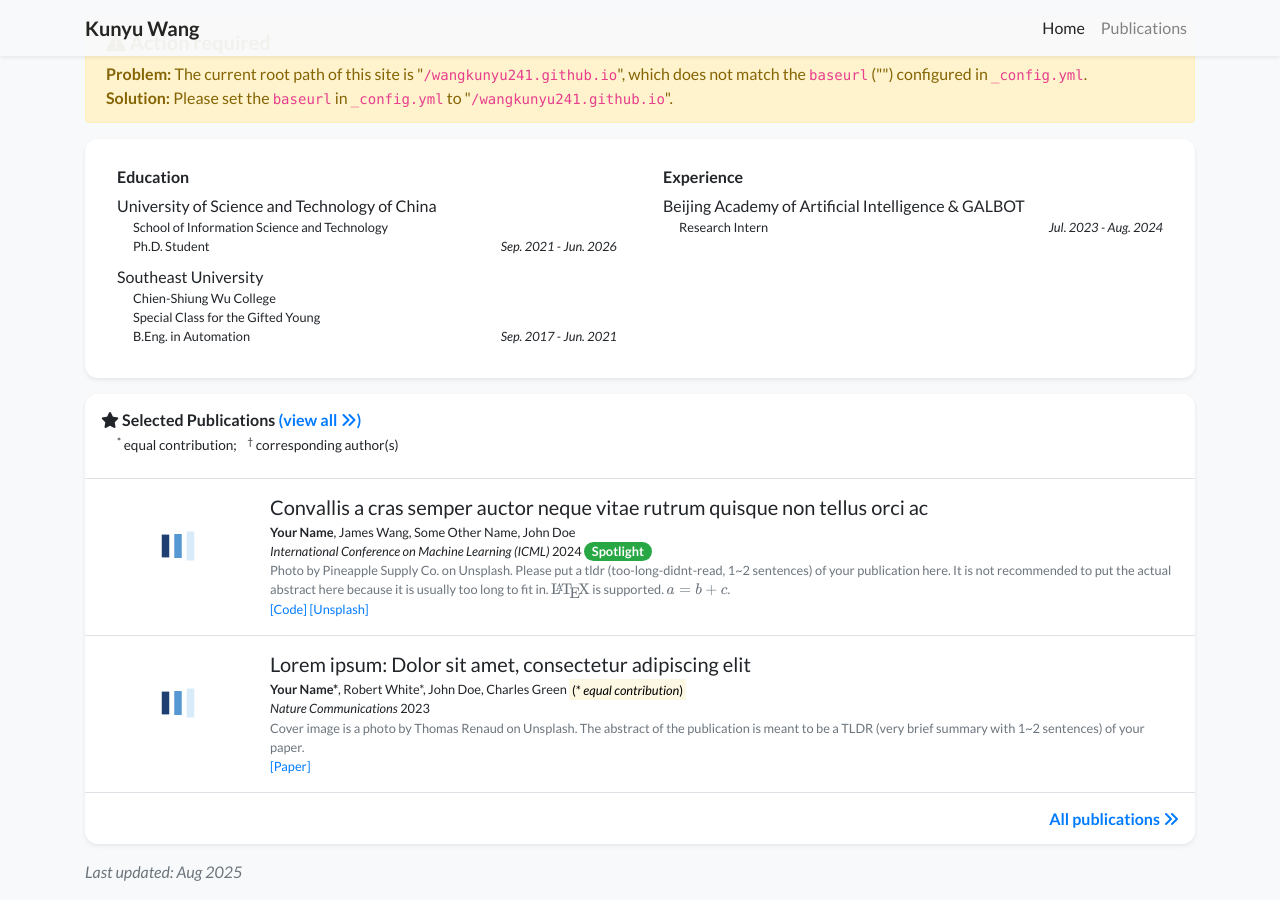
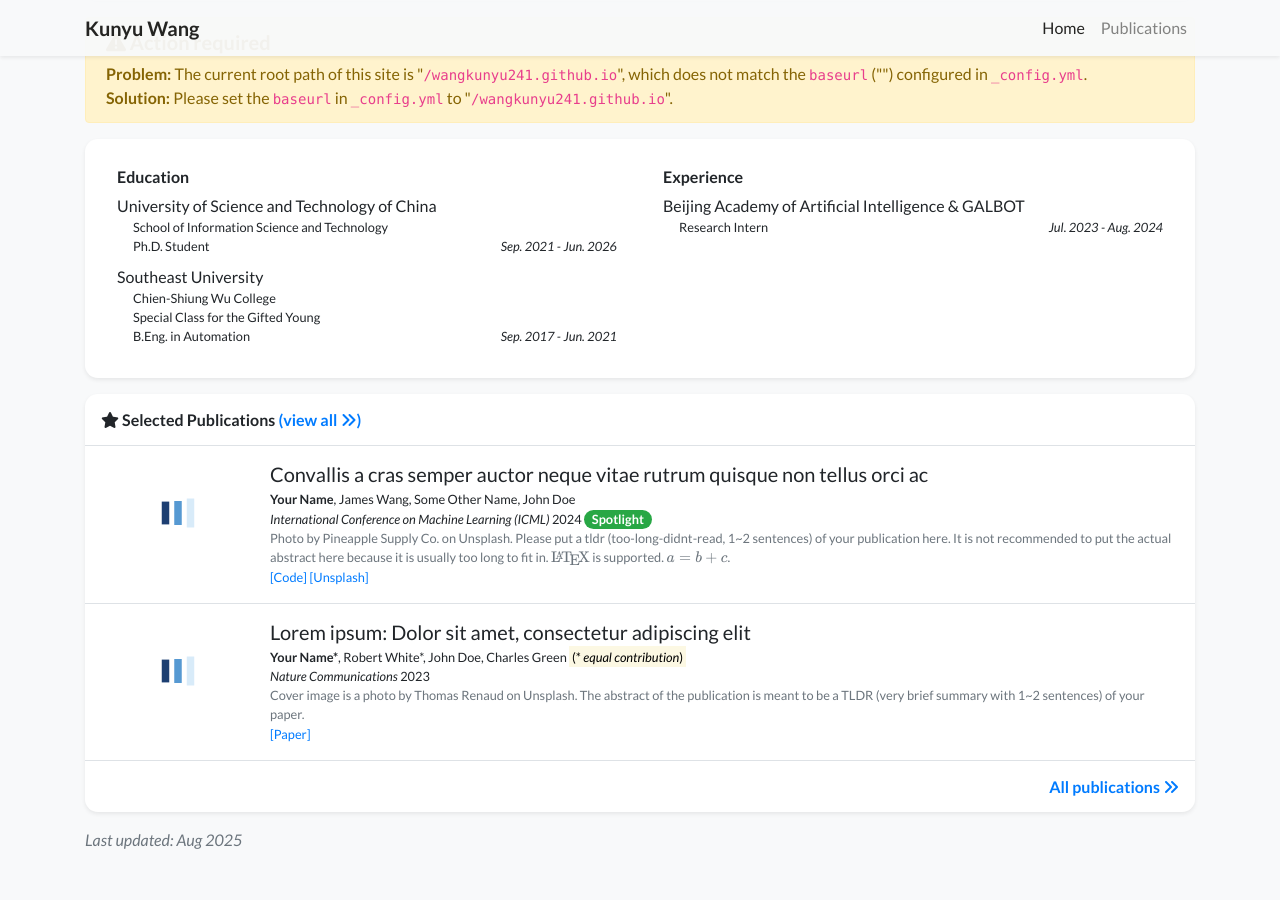
Before and after one commit to wangkunyu241/wangkunyu241.github.io, a Jekyll site: the page built from index.html, in a window 1280 px wide and 900 px high, scrolled down 706 px. Built offline with Jekyll 4.4.1, drawn with Linux system fonts in a browser that asks for light colours; nearby versions of some CDN libraries; a style sheet for code colours, icons or effects is not loaded; after the commit the page ends 1574 px from its top, so only the background shows below that.

Commit message:
Update publication_card.html

```diff
--- a/_includes/widgets/publication_card.html
+++ b/_includes/widgets/publication_card.html
@@ -3,10 +3,6 @@
     <h6 class="border-bottom border-gray p-3 mb-0">
         {% if include.title %}{{ include.title }}{% else %}<i class="fas fa-star"></i> Selected Recent Publications{% endif %}
         <a href="{{ 'publications' | relative_url }}">(view all <i class="fas fa-angle-double-right"></i>)</a>
-        <p style="font-size: 0.85rem; font-weight: normal; margin: 0.5rem 0 0.5rem 1rem;">
-          <sup>*</sup> equal contribution;&nbsp;&nbsp;&nbsp;
-          <sup>†</sup> corresponding author(s)
-        </p>
     </h6>
     {% for item in publications limit:include.limit %}
         {% include widgets/publication_item.html item=item first=false last=false %}
```
